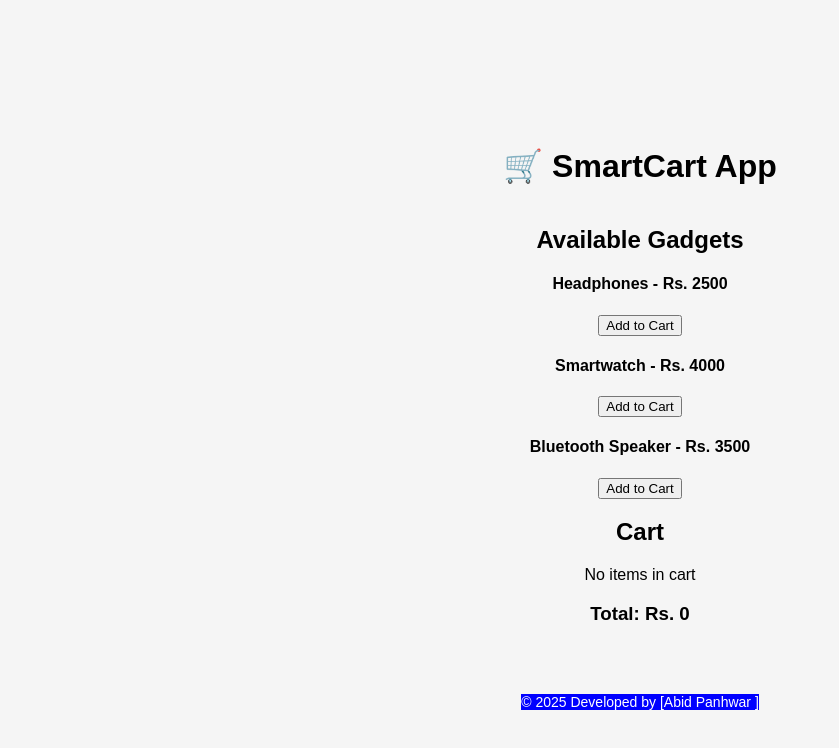
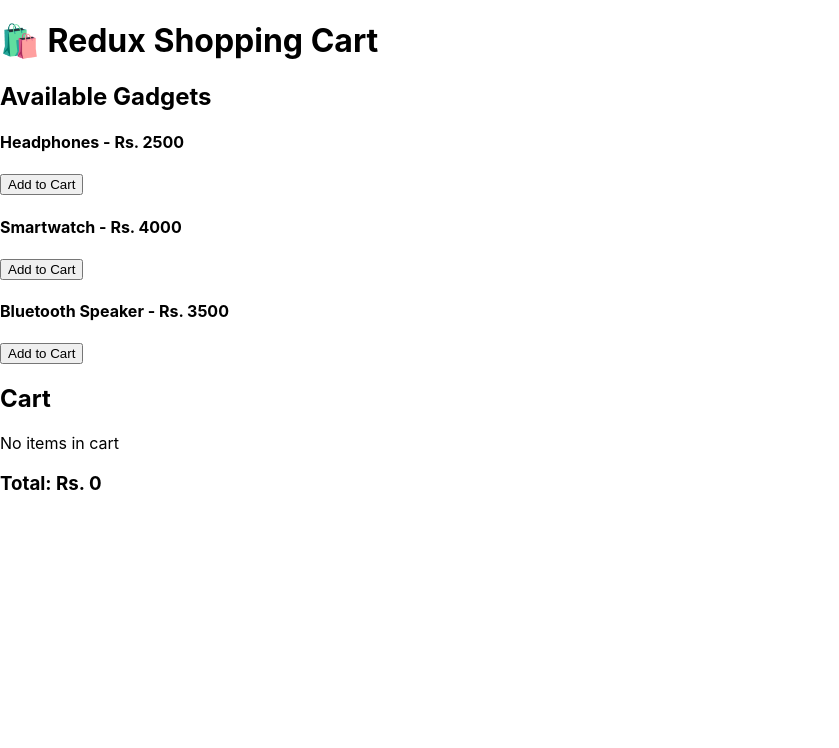
Before and after one commit to KhaliqueAhmed71/redux-cart-app, a React (Create React App) app: page / in a window 1280 px wide. Shown: the top 748 px of the page, without its empty margins (0-839 px from the left). Built offline with nearby package versions, Linux system fonts and the light colour scheme.

Commit message:
Update App.js

```diff
--- a/src/App.js
+++ b/src/App.js
@@ -1,16 +1,12 @@
 import ProductList from './components/ProductList';
 import Cart from './components/Cart';
-import './App.css';
 
 function App() {
   return (
-    <div className='app-container'>
-      <h1>🛒 SmartCart App</h1>
+    <div>
+      <h1>🛍️ Redux Shopping Cart</h1>
       <ProductList />
       <Cart />
-      <footer style={{ marginBottom: '5px',marginTop: '50px', textAlign: 'center', fontSize: '14px', backgroundColor:"blue", color:"white" }}>
-        © 2025 Developed by [Abid Panhwar ]
-      </footer>
     </div>
   );
 }
```
